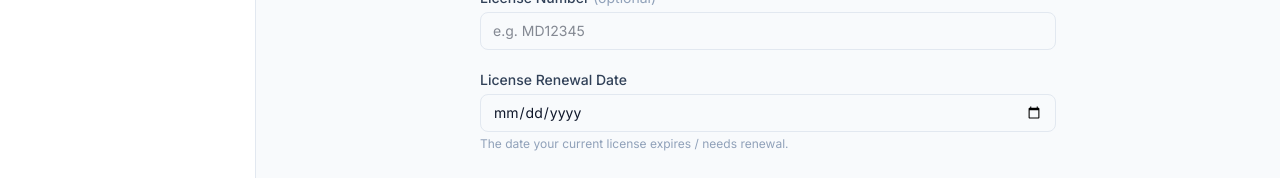
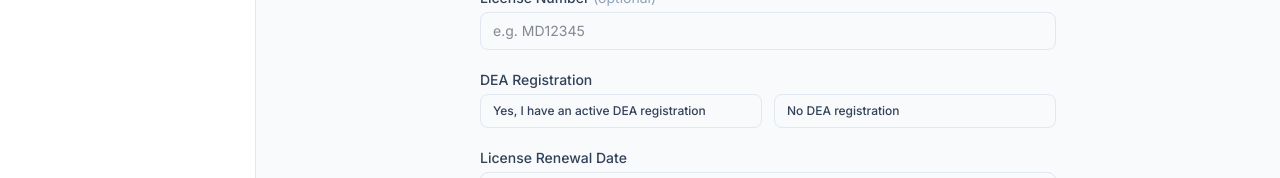
Before and after one commit to michaelrushtonjr/clearcme-site, a Next.js app: page /dashboard/profile in a window 1280 px wide. Shown: the part 404-582 px from the top of the page. Built offline with nearby package versions, Linux system fonts and the light colour scheme; no server answers; sample sign-in values are in the browser's storage.

Commit message:
fix: ring color uses effectiveHoursNeeded, opioid CTA → Hippo, DEA question on license form

```diff
--- a/app/dashboard/compliance/page.tsx
+++ b/app/dashboard/compliance/page.tsx
@@ -54,7 +54,7 @@ const TOPIC_LABELS: Record<string, string> = {
 
 /** Best partner URL for each mandatory topic gap. Free/no-login preferred. */
 const PARTNER_URLS: Record<string, string> = {
-  OPIOID_PRESCRIBING: "https://www.cmeoutfitters.com/opioidquicklinks/",
+  OPIOID_PRESCRIBING: "https://home.hippoed.com/oud-decoded",
   SUBSTANCE_USE: "https://home.hippoed.com/oud-decoded",
   IMPLICIT_BIAS: "https://www.cmeoutfitters.com/activity/findings-from-an-educational-initiative-addressing-racial-disparities-and-bias-in-health-care-2/",
   ETHICS: "https://www.cmeoutfitters.com/activity/integrating-resilience-ethics-and-traumatic-stress-relief-to-cultivate-a-culture-of-wellbeing/",
@@ -64,7 +64,7 @@ const PARTNER_URLS: Record<string, string> = {
 };
 
 /** Topics sourced from Hippo Education — show badge */
-const HIPPO_TOPICS = new Set(["SUBSTANCE_USE", "INFECTION_CONTROL"]);
+const HIPPO_TOPICS = new Set(["SUBSTANCE_USE", "OPIOID_PRESCRIBING", "INFECTION_CONTROL"]);
 
 function RenewalCountdown({ days }: { days: number | null }) {
   if (days === null) return null;
--- a/app/dashboard/profile/page.tsx
+++ b/app/dashboard/profile/page.tsx
@@ -26,6 +26,8 @@ export default function ProfilePage() {
     specialty: "",
     licenseNumber: "",
     renewalDate: "",
+    hasDeaRegistration: "" as "" | "yes" | "no",
+    deaRegistrationDate: "",
   });
 
   const handleSubmit = async (e: React.FormEvent) => {
@@ -136,6 +138,45 @@ export default function ProfilePage() {
           />
         </div>
 
+        {/* DEA Registration */}
+        <div>
+          <label className="block text-sm font-medium text-slate-700 mb-1">
+            DEA Registration
+          </label>
+          <div className="flex gap-3">
+            {[{ val: "yes", label: "Yes, I have an active DEA registration" }, { val: "no", label: "No DEA registration" }].map(({ val, label }) => (
+              <button
+                key={val}
+                type="button"
+                onClick={() => setForm({ ...form, hasDeaRegistration: val as "yes" | "no" })}
+                className={`flex-1 py-2 px-3 rounded-lg border text-xs font-medium transition-colors text-left ${
+                  form.hasDeaRegistration === val
+                    ? "bg-blue-600 border-blue-600 text-white"
+                    : "border-slate-200 text-slate-700 hover:border-blue-300"
+                }`}
+              >
+                {label}
+              </button>
+            ))}
+          </div>
+          {form.hasDeaRegistration === "yes" && (
+            <div className="mt-3">
+              <label className="block text-xs font-medium text-slate-600 mb-1">
+                When did you first register with DEA? <span className="text-slate-400">(approximate)</span>
+              </label>
+              <input
+                type="date"
+                value={form.deaRegistrationDate}
+                onChange={(e) => setForm({ ...form, deaRegistrationDate: e.target.value })}
+                className="w-full px-3 py-2 border border-slate-200 rounded-lg text-sm focus:outline-none focus:ring-2 focus:ring-blue-500"
+              />
+              <p className="text-xs text-slate-400 mt-1">
+                Helps us determine if the DEA MATE Act 8-hr requirement applies to you.
+              </p>
+            </div>
+          )}
+        </div>
+
         {/* Renewal Date */}
         <div>
           <label className="block text-sm font-medium text-slate-700 mb-1">
--- a/components/RenewalRing.tsx
+++ b/components/RenewalRing.tsx
@@ -21,12 +21,13 @@ export default function RenewalRing({
   const pctInt = Math.round(pct * 100);
 
   const critical = daysUntilRenewal != null && daysUntilRenewal < 90;
+  // Use effectiveHoursNeeded to determine color — if mandatory topics are unmet, never show green
   const ringColor =
-    isCompliant || pct > 0.75
-      ? "#22c55e" // green
-      : critical || pct < 0.5
-      ? "#ef4444" // red
-      : "#f59e0b"; // amber
+    isCompliant
+      ? "#22c55e" // green — only when truly compliant (hours + all mandatories met)
+      : critical || effectiveHoursNeeded > totalHours * 0.5
+      ? "#ef4444" // red — critical or more than half still needed
+      : "#f59e0b"; // amber — some progress but not compliant
 
   const size = 80;
   const strokeWidth = 8;
```
